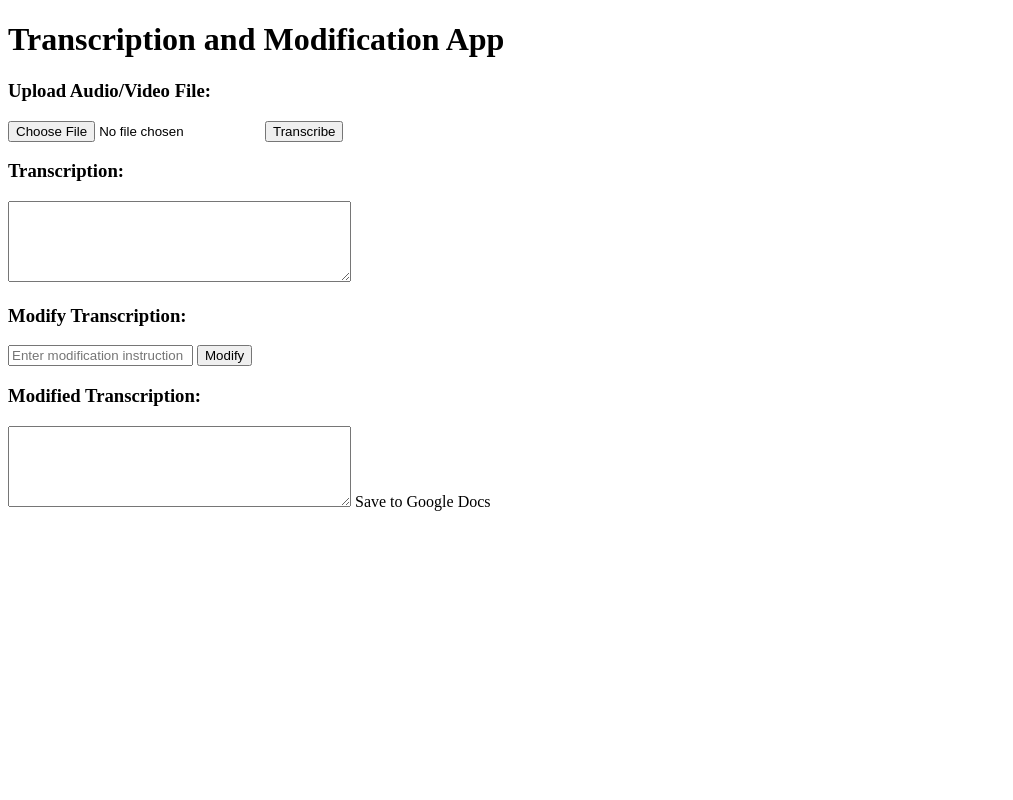
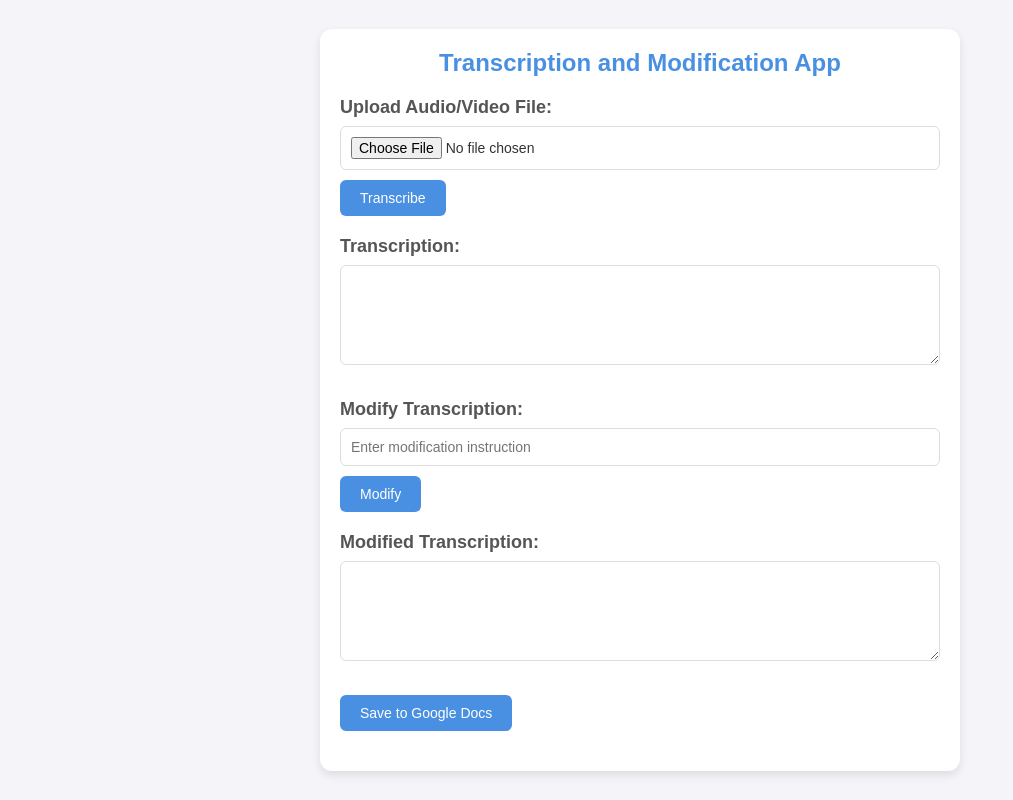
Before and after one commit to Vermasaiyam/QuizLab-Webwizard, a Flask app: page / in a window 1280 px wide. Shown: the whole page, without its empty margins (0-1013 px from the left). Run offline with Flask 3, Linux system fonts and the light colour scheme.

Commit message:
python template changes

```diff
--- a/static/script.js
+++ b/static/script.js
@@ -8,6 +8,19 @@ function transcribeAudio() {
     fetch('/transcribe', {
         method: 'POST',
         body: formData,
+    })
+    .then(response => response.json())
+    .then(data => {
+        document.getElementById('transcription').value = data.transcription;
+    })
+    .catch(error => console.error('Error:', error));
+}
+function transcribeUrl() {
+    const url = document.getElementById('url');
+
+    fetch('/extract_audio', {
+        method: 'POST',
+        body: url,
     })
     .then(response => response.json())
     .then(data => {
--- /dev/null
+++ b/static/styles.css
@@ -0,0 +1,115 @@
+/* General Reset */
+body,
+h1,
+h3,
+textarea,
+input,
+button {
+    margin: 0;
+    padding: 0;
+    font-family: 'Arial', sans-serif;
+    box-sizing: border-box;
+}
+
+/* Body Styling */
+body {
+    background-color: #f4f4f9;
+    color: #333;
+    display: flex;
+    justify-content: center;
+    align-items: center;
+    min-height: 100vh;
+    margin: 0;
+}
+
+/* Main Container */
+.container {
+    background: #fff;
+    width: 90%;
+    max-width: 600px;
+    padding: 20px;
+    border-radius: 12px;
+    box-shadow: 0 4px 10px rgba(0, 0, 0, 0.1);
+    text-align: center;
+}
+
+/* Section Styling */
+.section {
+    margin-bottom: 20px;
+    text-align: left;
+}
+
+/* Headings */
+h1 {
+    font-size: 24px;
+    margin-bottom: 20px;
+    color: #4A90E2;
+    text-align: center;
+}
+
+h3 {
+    font-size: 18px;
+    margin-bottom: 8px;
+    color: #555;
+}
+
+/* Inputs */
+input[type="file"],
+textarea,
+input[type="text"] {
+    width: 100%;
+    padding: 10px;
+    margin-bottom: 10px;
+    border: 1px solid #ddd;
+    border-radius: 6px;
+    font-size: 14px;
+}
+
+/* Buttons */
+.btn {
+    display: inline-block;
+    background-color: #4A90E2;
+    color: #fff;
+    padding: 10px 20px;
+    font-size: 14px;
+    border: none;
+    border-radius: 6px;
+    cursor: pointer;
+    transition: background-color 0.3s ease;
+}
+
+.btn:hover {
+    background-color: #357ABD;
+}
+
+/* Hidden Button */
+.hidden {
+    display: none;
+}
+
+/* Text Areas */
+textarea {
+    resize: vertical;
+    height: 100px;
+}
+
+/* Responsive Design */
+@media (max-width: 768px) {
+    .container {
+        width: 95%;
+        padding: 15px;
+    }
+
+    h1 {
+        font-size: 20px;
+    }
+
+    h3 {
+        font-size: 16px;
+    }
+
+    .btn {
+        width: 100%;
+        margin-top: 10px;
+    }
+}
--- a/templates/index.html
+++ b/templates/index.html
@@ -1,36 +1,49 @@
 <!DOCTYPE html>
 <html lang="en">
+
 <head>
     <meta charset="UTF-8">
     <meta name="viewport" content="width=device-width, initial-scale=1.0">
     <title>Transcription App</title>
+    <link rel="stylesheet" href="../static/styles.css">
 </head>
+
 <body>
+    <div class="container">
         <h1>Transcription and Modification App</h1>
 
         <!-- Upload audio or video file -->
+        <div class="section">
             <h3>Upload Audio/Video File:</h3>
             <input type="file" id="audioFile" accept="audio/*,video/*">
-    <button onclick="transcribeAudio()">Transcribe</button>
+            <button class="btn" onclick="transcribeAudio()">Transcribe</button>
+        </div>
 
         <!-- Display transcription -->
+        <div class="section">
             <h3>Transcription:</h3>
             <textarea id="transcription" rows="5" cols="40"></textarea>
+        </div>
 
         <!-- Modify transcription -->
+        <div class="section">
             <h3>Modify Transcription:</h3>
             <input type="text" id="modificationInput" placeholder="Enter modification instruction">
-    <button onclick="modifyText()">Modify</button>
+            <button class="btn" onclick="modifyText()">Modify</button>
+        </div>
 
         <!-- Display modified transcription -->
+        <div class="section">
             <h3>Modified Transcription:</h3>
             <textarea id="modifiedText" rows="5" cols="40"></textarea>
+        </div>
 
-    Save to Google Docs
-    <!-- <button onclick="saveToDocs()">Save to Google Docs</button>
-
-    < New button to redirect to Google Docs -->
-    <button id="redirectToDocs" style="display: none;" onclick="redirectToDocs()">Go to Google Docs</button>
+        <!-- Save to Google Docs -->
+        <div class="section">
+            <button class="btn" onclick="saveToDocs()">Save to Google Docs</button>
+            <button id="redirectToDocs" class="btn hidden" onclick="redirectToDocs()">Go to Google Docs</button>
+        </div>
+    </div>
 
     <!-- Link to your JavaScript file -->
     <script src="../static/script.js"></script>
@@ -68,4 +81,5 @@
         }
     </script>
 </body>
+
 </html>
```
Lines whose indentation alone changed are shown as unchanged.
